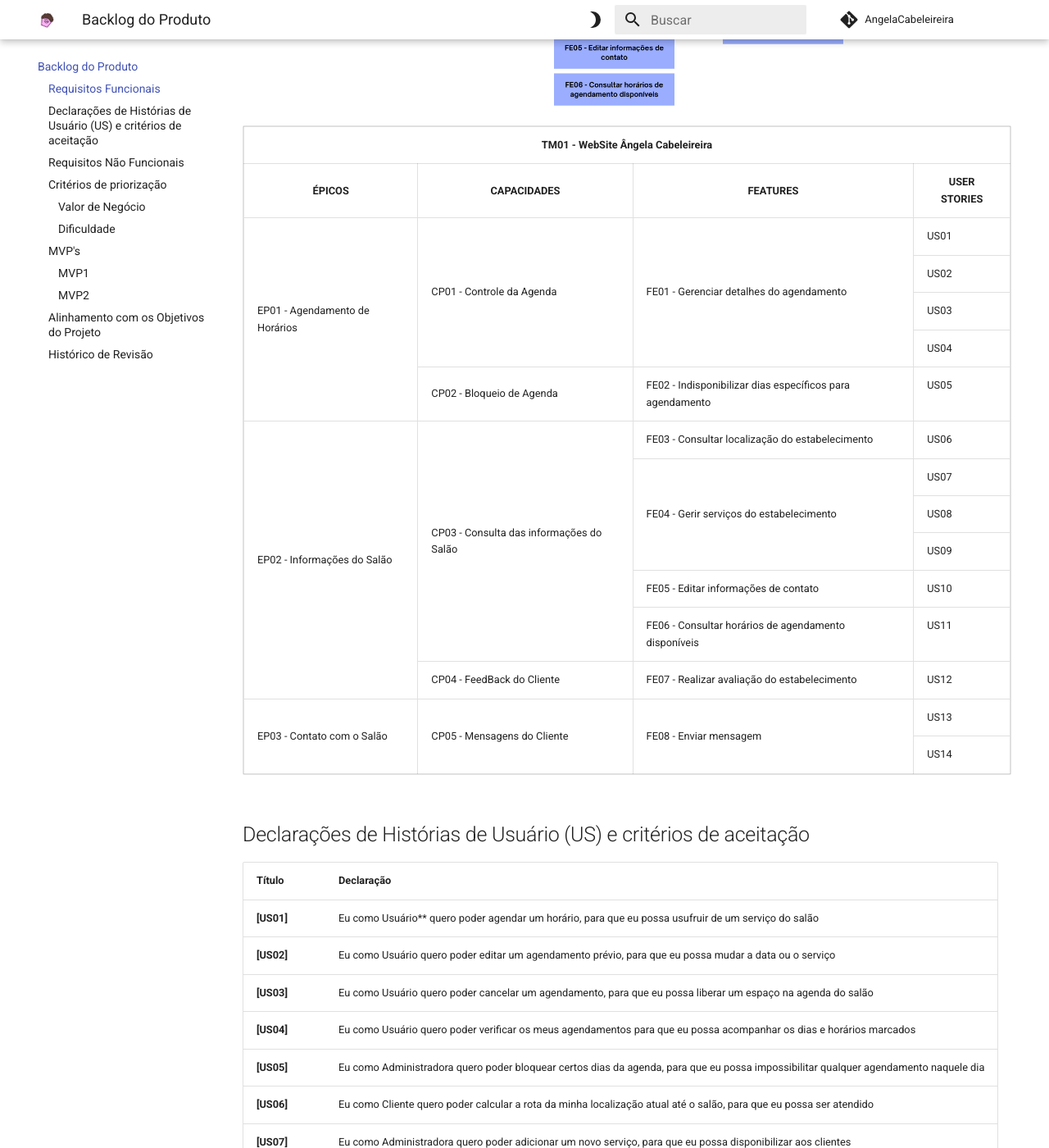
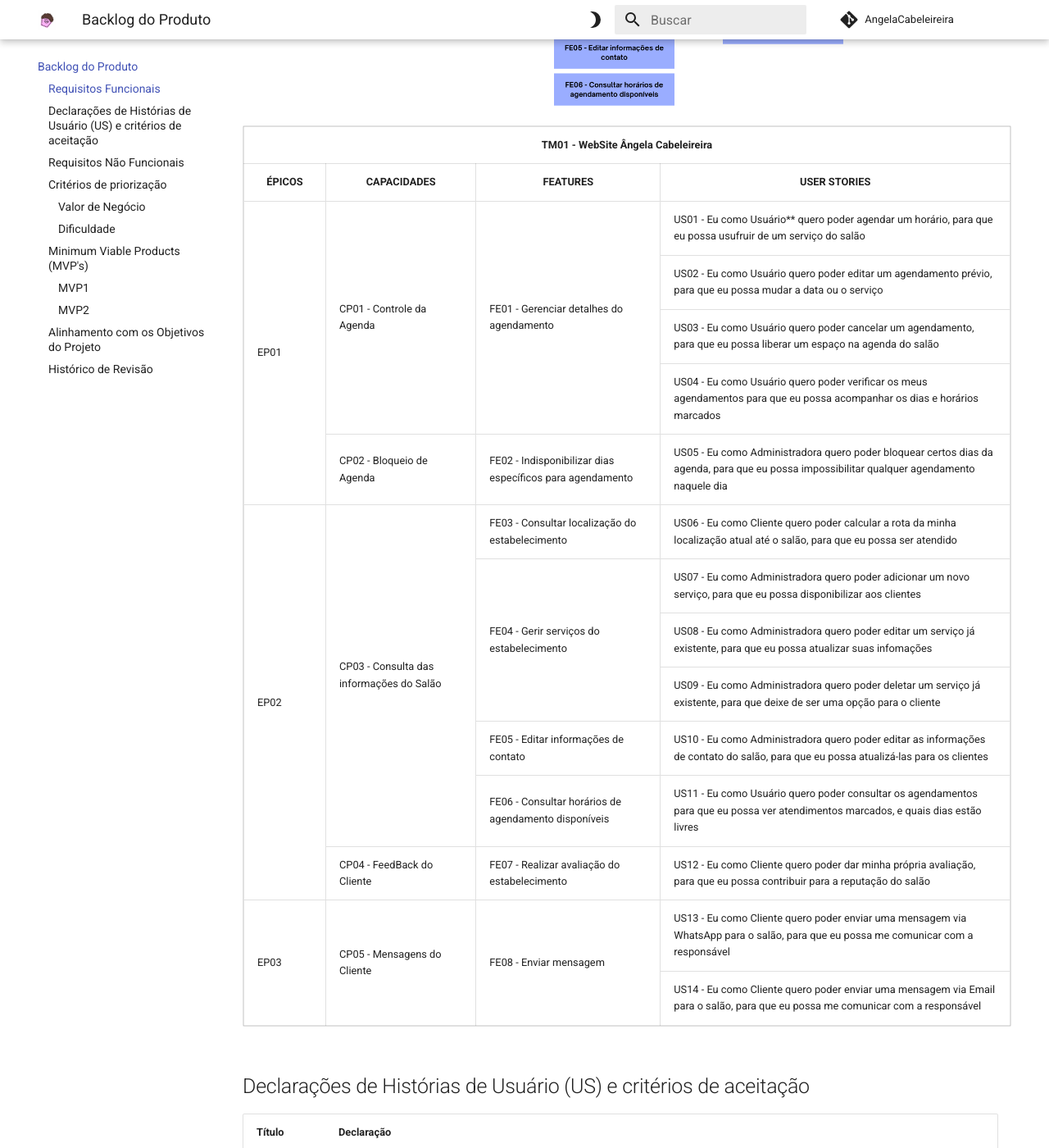
Before and after one commit to mdsreq-fga-unb/2023.2-AngelaCabeleireira, an MkDocs documentation site: the page built from docs/VisaoProdutoEProjeto/backlog.md, in a window 1280 px wide and 1400 px high, scrolled down 581 px. Shown: the whole window at 82% size. Built offline with MkDocs 1.6.1 and Material for MkDocs 9.7.7, drawn with Linux system fonts in a browser that asks for light colours; comment, search, counter and statistics services are not loaded; some of the changed text lies outside the part shown.

Commit message:
changed how backlog is declared - removed Epic names and added USs full declared to table in `backlog.md`

```diff
--- a/docs/VisaoProdutoEProjeto/backlog.md
+++ b/docs/VisaoProdutoEProjeto/backlog.md
@@ -21,64 +21,64 @@ Estrutura do Backlog:
  </tr>
  <!-- ÉPICO 01 -->
  <tr>
-  <td rowspan=5 style="vertical-align: middle;">EP01 - Agendamento de Horários</td>
+  <td rowspan=5 style="vertical-align: middle;">EP01</td>
   <td rowspan=4 style="vertical-align: middle;">CP01 - Controle da Agenda</td>
   <td rowspan=4 style="vertical-align: middle;">FE01 - Gerenciar detalhes do agendamento</td>
-  <td>US01</td>
+  <td>US01 - Eu como Usuário** quero poder agendar um horário, para que eu possa usufruir de um serviço do salão</td>
  </tr>
  <tr>
-  <td>US02</td>
+  <td>US02 - Eu como Usuário quero poder editar um agendamento prévio, para que eu possa mudar a data ou o serviço</td>
  </tr>
  <tr>
-  <td>US03</td>
+  <td>US03 - Eu como Usuário quero poder cancelar um agendamento, para que eu possa liberar um espaço na agenda do salão</td>
  </tr>
  <tr>
-  <td>US04</td>
+  <td>US04 - Eu como Usuário quero poder verificar os meus agendamentos para que eu possa acompanhar os dias e horários marcados</td>
  </tr>
  <tr>
   <td style="vertical-align: middle;">CP02 - Bloqueio de Agenda</td>
   <td style="vertical-align: middle;">FE02 - Indisponibilizar dias específicos para agendamento</td>
-  <td>US05</td>
+  <td>US05 - Eu como Administradora quero poder bloquear certos dias da agenda, para que eu possa impossibilitar qualquer agendamento naquele dia</td>
  </tr>
  <!-- ÉPICO 02 -->
  <tr>
-  <td rowspan=7 style="vertical-align: middle;">EP02 - Informações do Salão</td>
+  <td rowspan=7 style="vertical-align: middle;">EP02</td>
   <td rowspan=6 style="vertical-align: middle;">CP03 - Consulta das informações do Salão</td>
   <td style="vertical-align: middle;">FE03 - Consultar localização do estabelecimento</td>
-  <td>US06</td>
+  <td>US06 - Eu como Cliente quero poder calcular a rota da minha localização atual até o salão, para que eu possa ser atendido</td>
  </tr>
  <tr>
   <td rowspan=3 style="vertical-align: middle;">FE04 - Gerir serviços do estabelecimento</td>
-  <td>US07</td>
+  <td>US07 - Eu como Administradora quero poder adicionar um novo serviço, para que eu possa disponibilizar aos clientes</td>
  </tr>
  <tr>
-  <td>US08</td>
+  <td>US08 - Eu como Administradora quero poder editar um serviço já existente, para que eu possa atualizar suas infomações</td>
  </tr>
  <tr>
-  <td>US09</td>
+  <td>US09 - Eu como Administradora quero poder deletar um serviço já existente, para que deixe de ser uma opção para o cliente</td>
  </tr>
  <tr>
   <td style="vertical-align: middle;">FE05 - Editar informações de contato</td>
-  <td>US10</td>
+  <td>US10 - Eu como Administradora quero poder editar as informações de contato do salão, para que eu possa atualizá-las para os clientes</td>
  </tr>
  <tr>
   <td style="vertical-align: middle;">FE06 - Consultar horários de agendamento disponíveis</td>
-  <td>US11</td>
+  <td>US11 - Eu como Usuário quero poder consultar os agendamentos para que eu possa ver atendimentos marcados, e quais dias estão livres</td>
  </tr>
  <tr>
   <td style="vertical-align: middle;">CP04 - FeedBack do Cliente</td>
   <td style="vertical-align: middle;">FE07 - Realizar avaliação do estabelecimento</td>
-  <td>US12</td>
+  <td>US12 - Eu como Cliente quero poder dar minha própria avaliação, para que eu possa contribuir para a reputação do salão</td>
  </tr>
  <!-- ÉPICO 03 -->
  <tr>
-  <td rowspan=2 style="vertical-align: middle;">EP03 - Contato com o Salão</td>
+  <td rowspan=2 style="vertical-align: middle;">EP03</td>
   <td rowspan=2 style="vertical-align: middle;">CP05 - Mensagens do Cliente</td>
   <td rowspan=2 style="vertical-align: middle;">FE08 - Enviar mensagem</td>
-  <td>US13</td>
+  <td>US13 - Eu como Cliente quero poder enviar uma mensagem via WhatsApp para o salão, para que eu possa me comunicar com a responsável</td>
  </tr>
  <tr>
-   <td>US14</td>
+   <td>US14 - Eu como Cliente quero poder enviar uma mensagem via Email para o salão, para que eu possa me comunicar com a responsável</td>
  </tr>
 </table>
 
@@ -288,13 +288,10 @@ O mesmo método será aplicado para cada US: </br>
 </table>
 
 
-<!-- TODO: priorização das US's individualmente -->
-
-
-
-## MVP's
+## Minimum Viable Products (MVP's)
 
 ### MVP1
+
 <table border=0 style='border-collapse:collapse;'>
  <col span=5>
  <tr>
@@ -355,7 +352,9 @@ O mesmo método será aplicado para cada US: </br>
  </tr>
 </table>
 
+
 ### MVP2
+
 <table border=0 style='border-collapse:collapse;'>
  <col span=5>
  <tr>
```
